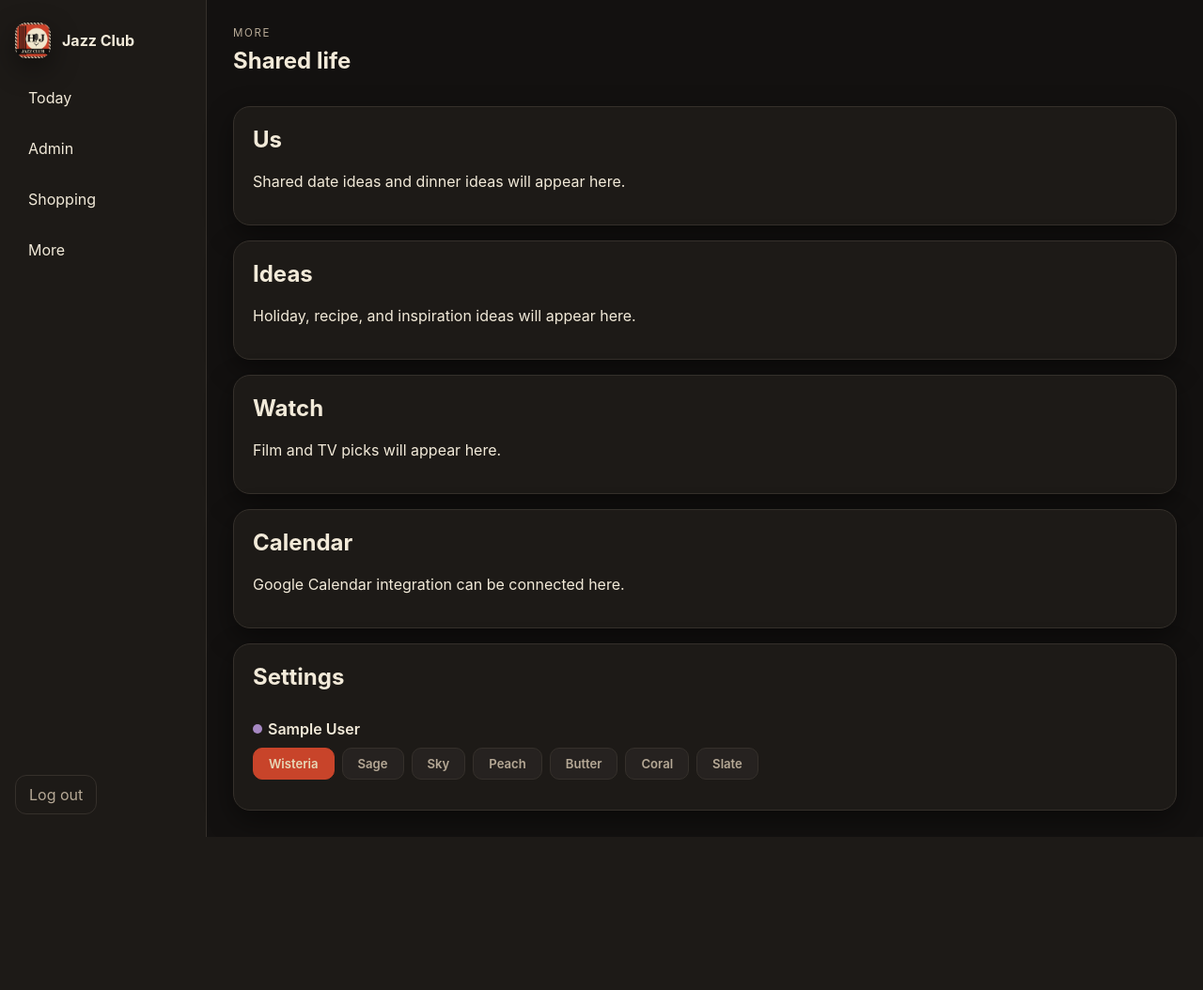
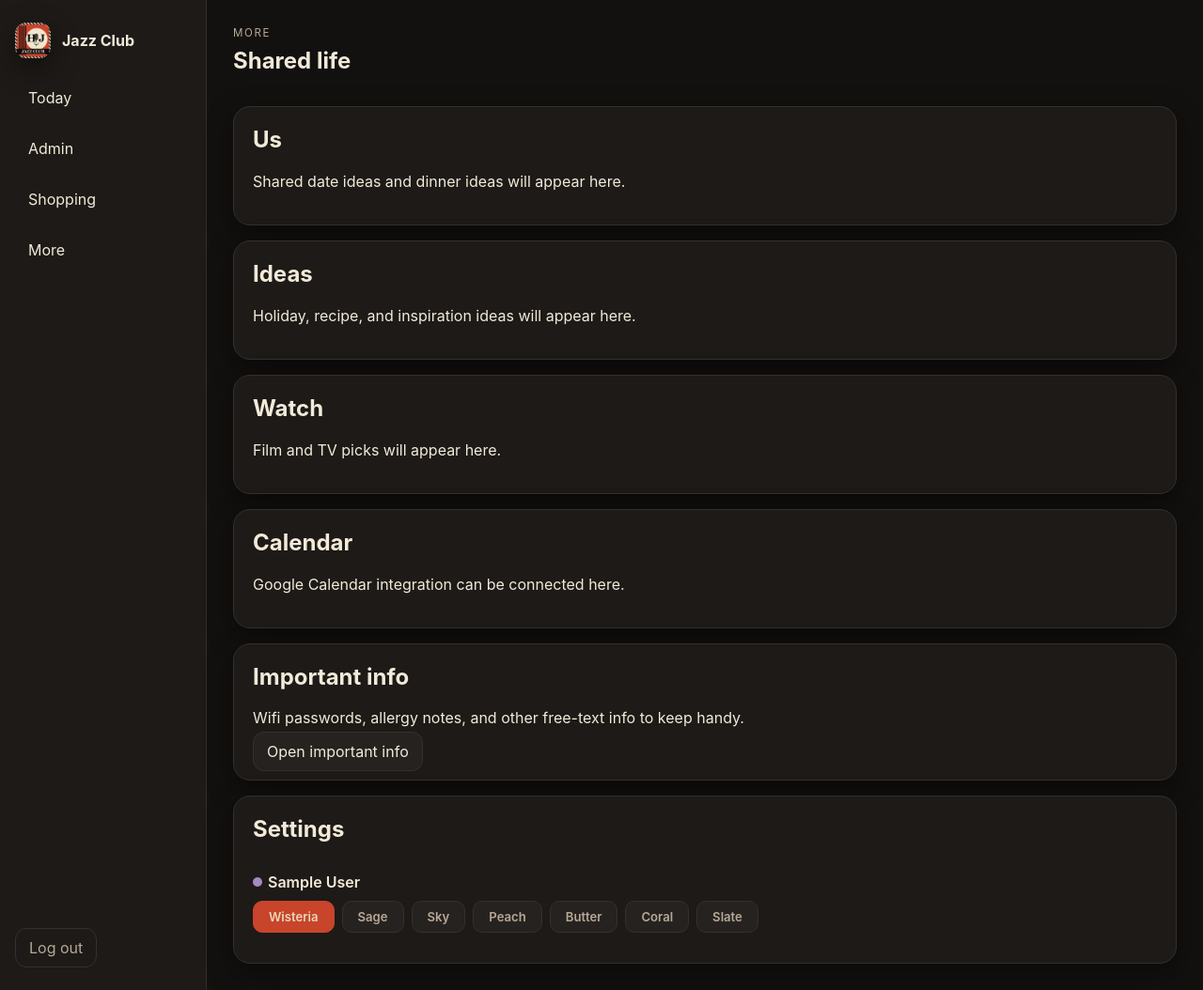
Before and after one commit to jamieclarke323/JazzClubAdminApp, a Django app: page /settings/ in a window 1280 px wide. Shown: the whole page at 94% size. Before the commit the page ends 891 px from the top, so only its background shows below. Run offline with Django 5.2, Linux system fonts and the light colour scheme; a user stored in the database is signed in; tables that the repository leaves empty hold one stand-in row (values such as "Sample post"); data that the repository does not hold is empty.

Commit message:
improvements

```diff
--- a/household/models.py
+++ b/household/models.py
@@ -379,6 +379,19 @@ class UndoEntry(models.Model):
         return self.description
 
 
+class ImportantInfo(models.Model):
+    household = models.ForeignKey(Household, on_delete=models.CASCADE, related_name='important_info')
+    text = models.TextField()
+    order = models.PositiveIntegerField(default=0)
+    created_at = models.DateTimeField(auto_now_add=True)
+
+    class Meta:
+        ordering = ['order', 'created_at']
+
+    def __str__(self):
+        return self.text[:50]
+
+
 class Idea(models.Model):
     CATEGORY_CHOICES = [
         ('holiday', 'Holiday'),
--- a/household/urls.py
+++ b/household/urls.py
@@ -10,6 +10,10 @@ urlpatterns = [
     path('shopping/', views.shopping_view, name='shopping'),
     path('settings/', views.settings_view, name='settings'),
     path('settings/color/', views.update_color, name='update_color'),
+    path('important-info/', views.important_info_view, name='important_info'),
+    path('important-info/create/', views.important_info_create, name='important_info_create'),
+    path('important-info/<int:info_id>/delete/', views.important_info_delete, name='important_info_delete'),
+    path('important-info/<int:info_id>/move/', views.important_info_move, name='important_info_move'),
     path('tasks/create/', views.task_create, name='task_create'),
     path('tasks/<int:task_id>/update/', views.task_update, name='task_update'),
     path('tasks/<int:task_id>/toggle/', views.task_toggle, name='task_toggle'),
--- a/household/views.py
+++ b/household/views.py
@@ -12,7 +12,7 @@ from django.utils import timezone
 from django.views.decorators.http import require_POST
 
 from .forms import ShoppingForm, SignupForm
-from .models import Category, DateIdea, DinnerIdea, Household, ShoppingItem, SubTask, Task, UndoEntry, UserProfile
+from .models import Category, DateIdea, DinnerIdea, Household, ImportantInfo, ShoppingItem, SubTask, Task, UndoEntry, UserProfile
 
 User = get_user_model()
 
@@ -235,6 +235,54 @@ def settings_view(request):
         'profiles': profiles,
         'color_choices': UserProfile.COLOR_CHOICES,
     })
+
+
+@login_required
+def important_info_view(request):
+    household = get_household_for_user(request.user)
+    items = ImportantInfo.objects.filter(household=household).order_by('order', 'created_at')
+    return render(request, 'household/important_info.html', {'items': items})
+
+
+@login_required
+@require_POST
+def important_info_create(request):
+    household = get_household_for_user(request.user)
+    text = request.POST.get('text', '').strip()
+    if text:
+        next_order = ImportantInfo.objects.filter(household=household).count()
+        ImportantInfo.objects.create(household=household, text=text, order=next_order)
+    return redirect('important_info')
+
+
+@login_required
+@require_POST
+def important_info_delete(request, info_id):
+    household = get_household_for_user(request.user)
+    ImportantInfo.objects.filter(pk=info_id, household=household).delete()
+    return redirect('important_info')
+
+
+@login_required
+@require_POST
+def important_info_move(request, info_id):
+    household = get_household_for_user(request.user)
+    items = list(ImportantInfo.objects.filter(household=household).order_by('order', 'created_at'))
+    ids = [item.id for item in items]
+    if info_id not in ids:
+        return redirect('important_info')
+
+    index = ids.index(info_id)
+    direction = request.POST.get('direction')
+    swap_index = index - 1 if direction == 'up' else index + 1 if direction == 'down' else None
+
+    if swap_index is not None and 0 <= swap_index < len(items):
+        current, other = items[index], items[swap_index]
+        current.order, other.order = other.order, current.order
+        current.save(update_fields=['order'])
+        other.save(update_fields=['order'])
+
+    return redirect('important_info')
 
 
 @login_required
--- a/static/css/app.css
+++ b/static/css/app.css
@@ -19,14 +19,14 @@
   --color-slate: #93a4b3;
   --color-neutral: #8f8880;
 
-  --tint-wisteria: rgba(166, 136, 194, 0.14);
-  --tint-sage: rgba(157, 192, 158, 0.14);
-  --tint-sky: rgba(141, 192, 230, 0.14);
-  --tint-peach: rgba(234, 178, 126, 0.14);
-  --tint-butter: rgba(230, 199, 106, 0.14);
-  --tint-coral: rgba(230, 144, 118, 0.14);
-  --tint-slate: rgba(147, 164, 179, 0.14);
-  --tint-neutral: rgba(143, 136, 128, 0.10);
+  --tint-wisteria: rgba(166, 136, 194, 0.9);
+  --tint-sage: rgba(157, 192, 158, 0.9);
+  --tint-sky: rgba(141, 192, 230, 0.9);
+  --tint-peach: rgba(234, 178, 126, 0.9);
+  --tint-butter: rgba(230, 199, 106, 0.9);
+  --tint-coral: rgba(230, 144, 118, 0.9);
+  --tint-slate: rgba(147, 164, 179, 0.9);
+  --tint-neutral: rgba(143, 136, 128, 0.9);
 
   --effort-high-bg: #3a1c17;
   --effort-high-line: #c8442a;
@@ -184,6 +184,10 @@ input::placeholder { color: var(--muted); }
 .mini-list { margin: 10px 0 0; padding-left: 18px; color: var(--ink); }
 .profile-row { display:flex; flex-direction: column; gap:10px; padding: 12px 0; border-bottom: 1px solid var(--line); }
 .profile-row:last-child { border-bottom: none; }
+.info-list { margin-top: 16px; }
+.info-row { display:flex; align-items:flex-start; justify-content:space-between; gap:12px; }
+.info-text { margin:0; white-space: pre-wrap; flex: 1 1 auto; }
+.info-actions { display:flex; gap:6px; flex-shrink:0; }
 .shopping-list { list-style:none; padding:0; margin:14px 0 0; display:grid; gap:10px; }
 .shopping-row { display:flex; align-items:center; gap:10px; padding: 8px 0; border-bottom: 1px solid var(--line); }
 .shopping-row.checked span { text-decoration: line-through; opacity: .7; }
@@ -279,6 +283,11 @@ input::placeholder { color: var(--muted); }
 .today-page .shopping-row { justify-content: center; }
 .today-page .shopping-form { justify-content: center; }
 
+/* The shopping view within the Today page stays left-aligned, unlike the centred to-do view */
+.today-page .shopping-view { text-align: left; }
+.today-page .shopping-view .shopping-row,
+.today-page .shopping-view .shopping-form { justify-content: flex-start; }
+
 .auth-shell {
   min-height:100vh; display:grid; place-items:center; background: radial-gradient(circle at top, #201a16, #0f0d0c);
 }
--- a/templates/household/settings.html
+++ b/templates/household/settings.html
@@ -26,6 +26,11 @@
     <p>Google Calendar integration can be connected here.</p>
   </section>
   <section class="panel">
+    <h2>Important info</h2>
+    <p>Wifi passwords, allergy notes, and other free-text info to keep handy.</p>
+    <a href="{% url 'important_info' %}" class="secondary-button">Open important info</a>
+  </section>
+  <section class="panel">
     <h2>Settings</h2>
     <div class="stack">
       {% for profile in profiles %}
--- a/templates/household/today.html
+++ b/templates/household/today.html
@@ -16,7 +16,7 @@
 </div>
 
 {% if active_view == 'shopping' %}
-<div class="stack">
+<div class="stack shopping-view">
   <section class="panel">
     <h2>Shopping list</h2>
     <form method="post" action="{% url 'shopping_add' %}" class="shopping-form">
```
Also changed, not shown: household/tests.py (+28 -1 lines), templates/household/important_info.html (added, +44 -0 lines), household/migrations/0006_importantinfo.py (added).
